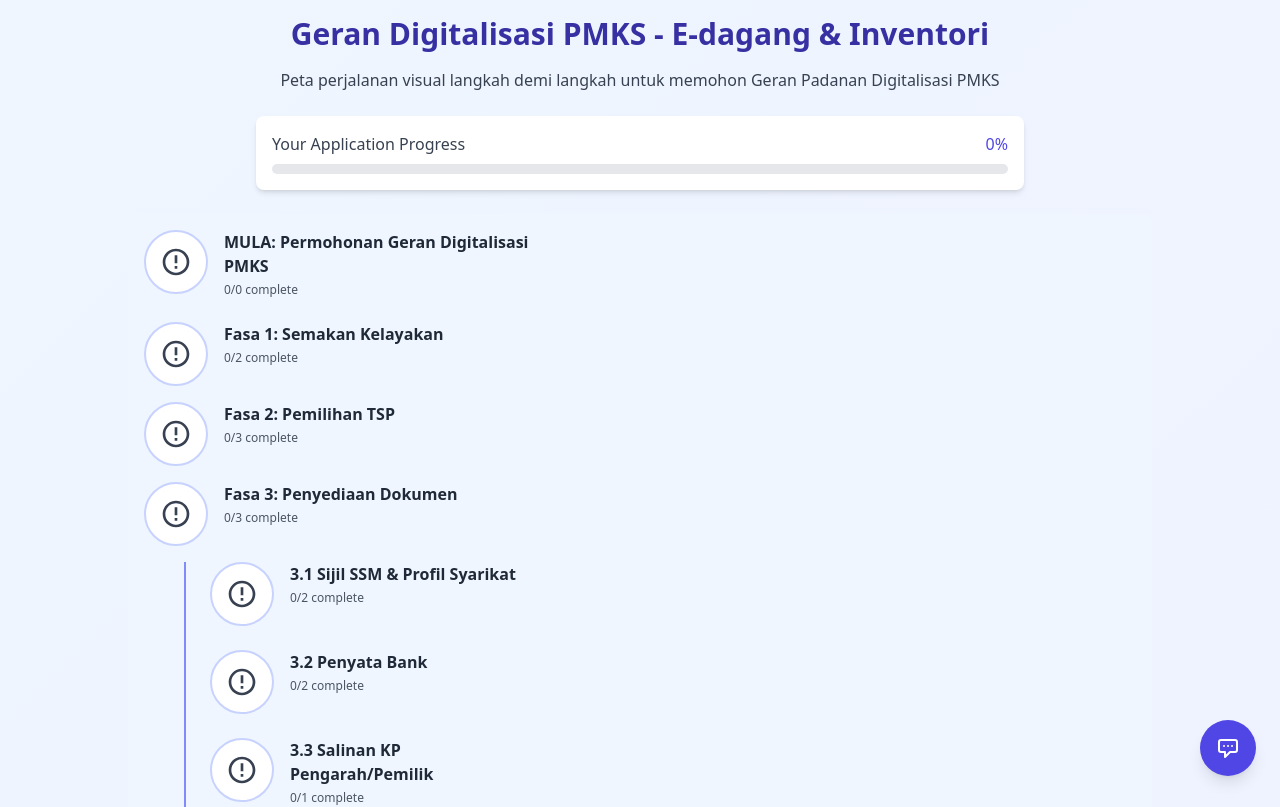
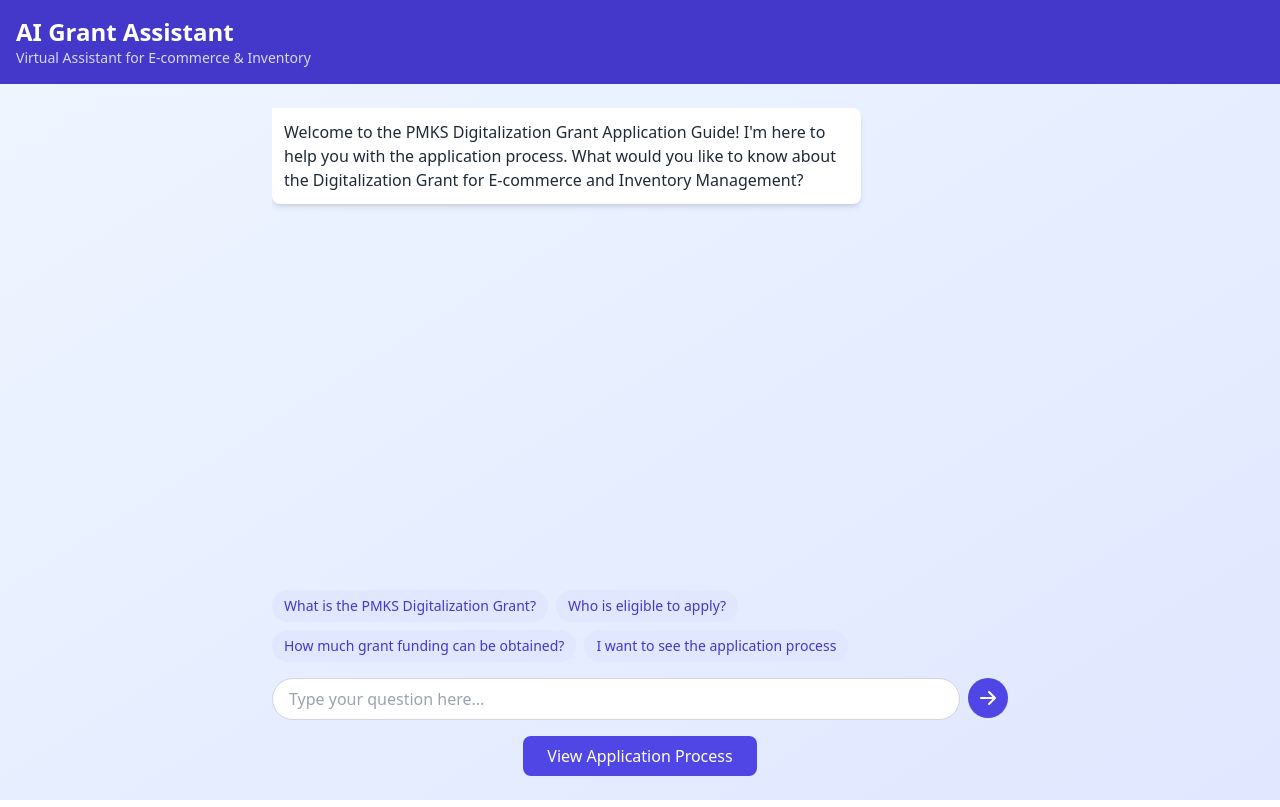
Before and after one commit to karmoonmn/clear-navi, a React (Vite) app: page / in a window 1280 px wide. Shown: the top 807 px of the page. Built offline with nearby package versions, Linux system fonts and the light colour scheme.

Commit message:
add ChatbotPage.jsx

```diff
--- a/src/App.jsx
+++ b/src/App.jsx
@@ -1,10 +1,16 @@
+import { BrowserRouter as Router, Routes, Route, Navigate } from 'react-router-dom'
 import RegistrationProcess from './pages/RegistrationProcess'
+import ChatbotPage from './pages/ChatbotPage'
 
 function App() {
   return (
-    <div>
-      <RegistrationProcess />
-    </div>
+    <Router>
+      <Routes>
+        <Route path="/" element={<ChatbotPage />} />
+        <Route path="/registration" element={<RegistrationProcess />} />
+        <Route path="*" element={<Navigate to="/" replace />} />
+      </Routes>
+    </Router>
   )
 }
 
--- a/src/components/SimpleFlowDiagram.jsx
+++ b/src/components/SimpleFlowDiagram.jsx
@@ -119,11 +119,13 @@ const SimpleFlowDiagram = ({ steps, activeStep, handleStepClick, toggleTaskCompl
                                  <div className="font-semibold text-gray-800">
                                     {step.title}
                                  </div>
+                                 {step.id !== 'NODE_START' && step.id !== 'NODE_END' && (
                                     <div className="text-xs text-gray-600 mt-1">
                                        {step.details && step.details.length ?
                                           `${step.details.filter(d => d.completed).length}/${step.details.length} complete` :
                                           "0/0 complete"}
                                     </div>
+                                 )}
                               </div>
                            </div>
 
@@ -161,11 +163,13 @@ const SimpleFlowDiagram = ({ steps, activeStep, handleStepClick, toggleTaskCompl
                                           <div className="font-semibold text-gray-800">
                                              {nestedStep.title}
                                           </div>
+                                          {nestedStep.id !== 'NODE_START' && nestedStep.id !== 'NODE_END' && (
                                              <div className="text-xs text-gray-600 mt-1">
                                                 {nestedStep.details && nestedStep.details.length ?
                                                    `${nestedStep.details.filter(d => d.completed).length}/${nestedStep.details.length} complete` :
                                                    "0/0 complete"}
                                              </div>
+                                          )}
                                        </div>
                                     </div>
                                  ))}
--- /dev/null
+++ b/src/pages/ChatbotPage.jsx
@@ -0,0 +1,187 @@
+import { useState, useRef, useEffect } from 'react';
+import { useNavigate } from 'react-router-dom';
+import ChatService from '../services/ChatService';
+
+const ChatbotPage = () => {
+   const navigate = useNavigate();
+   const [messages, setMessages] = useState([
+      { sender: 'bot', text: 'Welcome to the PMKS Digitalization Grant Application Guide! I\'m here to help you with the application process. What would you like to know about the Digitalization Grant for E-commerce and Inventory Management?' }
+   ]);
+   const [inputValue, setInputValue] = useState('');
+   const [isTyping, setIsTyping] = useState(false);
+   const messagesEndRef = useRef(null);
+
+   // Suggested questions for initial guidance
+   const suggestedQuestions = [
+      'What is the PMKS Digitalization Grant?',
+      'Who is eligible to apply?',
+      'How much grant funding can be obtained?',
+      'I want to see the application process',
+   ];
+
+   useEffect(() => {
+      scrollToBottom();
+   }, [messages]);
+
+   const scrollToBottom = () => {
+      messagesEndRef.current?.scrollIntoView({ behavior: 'smooth' });
+   };
+
+   const handleSendMessage = (e) => {
+      e.preventDefault();
+      if (!inputValue.trim()) return;
+
+      // Add user message
+      setMessages(prev => [...prev, { sender: 'user', text: inputValue }]);
+      setInputValue('');
+      setIsTyping(true);
+
+      // Simulate AI response with a delay
+      setTimeout(() => {
+         const response = getAIResponse(inputValue);
+         setMessages(prev => [...prev, { sender: 'bot', text: response }]);
+         setIsTyping(false);
+      }, 1000);
+   };
+
+   const handleSuggestedQuestion = (question) => {
+      setMessages(prev => [...prev, { sender: 'user', text: question }]);
+      setIsTyping(true);
+
+      // If user wants to see the process, navigate there
+      if (question === 'I want to see the application process') {
+         setTimeout(() => {
+            setMessages(prev => [...prev, {
+               sender: 'bot',
+               text: 'Great, I\'ll show you the PMKS Digitalization Grant application process step by step.'
+            }]);
+            setTimeout(() => navigate('/registration'), 1500);
+         }, 1000);
+         return;
+      }
+
+      // Regular question handling
+      setTimeout(() => {
+         const response = getAIResponse(question);
+         setMessages(prev => [...prev, { sender: 'bot', text: response }]);
+         setIsTyping(false);
+      }, 1000);
+   };
+
+   const getAIResponse = (question) => {
+      // Simple response logic - in a real app, this would be more sophisticated
+      const questionLower = question.toLowerCase();
+
+      if (questionLower.includes('what is') || questionLower.includes('what are') || questionLower.includes('digitalization grant')) {
+         return 'The PMKS Digitalization Grant is a government initiative to help Micro, Small, and Medium Enterprises (PMKS) adopt digital solutions such as e-commerce and inventory management systems. It aims to enhance business productivity and competitiveness.';
+      }
+
+      if (questionLower.includes('eligible') || questionLower.includes('who') || questionLower.includes('eligibility')) {
+         return 'Eligible businesses include valid Malaysian PMKS with at least 60% equity owned by Malaysian citizens, operational for at least 6 months (3 months for Sabah/Sarawak), and not blacklisted by any government or financial agency.';
+      }
+
+      if (questionLower.includes('value') || questionLower.includes('how much') || questionLower.includes('amount')) {
+         return 'This is a 50:50 matching grant, where the government will fund 50% of the digital solution costs (E-commerce and/or Inventory), subject to certain maximum limits. For the latest information, please refer to the official guidelines.';
+      }
+
+      if (questionLower.includes('see') || questionLower.includes('process') || questionLower.includes('steps')) {
+         return 'I can show you the application process visually. Click the "View Application Process" button to proceed to the step-by-step guide.';
+      }
+
+      return 'For more information about the PMKS Digitalization Grant, please click the "View Application Process" button to see the detailed guide or ask another specific question.';
+   };
+
+   return (
+      <div className="flex flex-col h-screen bg-gradient-to-br from-blue-50 to-indigo-100">
+         {/* Header */}
+         <div className="bg-indigo-700 text-white p-4">
+            <div className="container mx-auto">
+               <h1 className="text-2xl font-bold">AI Grant Assistant</h1>
+               <p className="text-sm opacity-80">Virtual Assistant for E-commerce & Inventory</p>
+            </div>
+         </div>
+
+         {/* Chat Container */}
+         <div className="flex-1 overflow-hidden flex flex-col container mx-auto max-w-3xl px-4 py-6">
+            {/* Messages Area */}
+            <div className="flex-1 overflow-y-auto mb-4">
+               <div className="space-y-4">
+                  {messages.map((message, index) => (
+                     <div
+                        key={index}
+                        className={`flex ${message.sender === 'user' ? 'justify-end' : 'justify-start'}`}
+                     >
+                        <div
+                           className={`max-w-[80%] p-3 rounded-lg ${message.sender === 'user'
+                              ? 'bg-indigo-600 text-white rounded-tr-none'
+                              : 'bg-white text-gray-800 shadow-md rounded-tl-none'
+                              }`}
+                        >
+                           {message.text}
+                        </div>
+                     </div>
+                  ))}
+
+                  {isTyping && (
+                     <div className="flex justify-start">
+                        <div className="bg-white p-3 rounded-lg shadow-md rounded-tl-none">
+                           <div className="flex space-x-1">
+                              <div className="w-2 h-2 bg-gray-400 rounded-full animate-bounce"></div>
+                              <div className="w-2 h-2 bg-gray-400 rounded-full animate-bounce delay-75"></div>
+                              <div className="w-2 h-2 bg-gray-400 rounded-full animate-bounce delay-150"></div>
+                           </div>
+                        </div>
+                     </div>
+                  )}
+
+                  <div ref={messagesEndRef} />
+               </div>
+            </div>
+
+            {/* Suggested Questions */}
+            <div className="mb-4 flex flex-wrap gap-2">
+               {suggestedQuestions.map((question, index) => (
+                  <button
+                     key={index}
+                     onClick={() => handleSuggestedQuestion(question)}
+                     className="bg-indigo-100 text-indigo-700 px-3 py-1.5 rounded-full text-sm hover:bg-indigo-200 transition-colors"
+                  >
+                     {question}
+                  </button>
+               ))}
+            </div>
+
+            {/* Input Area */}
+            <form onSubmit={handleSendMessage} className="flex gap-2">
+               <input
+                  type="text"
+                  value={inputValue}
+                  onChange={(e) => setInputValue(e.target.value)}
+                  placeholder="Type your question here..."
+                  className="flex-1 border border-gray-300 rounded-full px-4 py-2 focus:outline-none focus:ring-2 focus:ring-indigo-500"
+               />
+               <button
+                  type="submit"
+                  className="bg-indigo-600 text-white rounded-full w-10 h-10 flex items-center justify-center hover:bg-indigo-700"
+               >
+                  <svg xmlns="http://www.w3.org/2000/svg" className="h-5 w-5" viewBox="0 0 20 20" fill="currentColor">
+                     <path fillRule="evenodd" d="M10.293 3.293a1 1 0 011.414 0l6 6a1 1 0 010 1.414l-6 6a1 1 0 01-1.414-1.414L14.586 11H3a1 1 0 110-2h11.586l-4.293-4.293a1 1 0 010-1.414z" clipRule="evenodd" />
+                  </svg>
+               </button>
+            </form>
+
+            {/* View Process Button */}
+            <div className="mt-4 flex justify-center">
+               <button
+                  onClick={() => navigate('/registration')}
+                  className="bg-indigo-600 text-white px-6 py-2 rounded-lg font-medium hover:bg-indigo-700 transition-colors"
+               >
+                  View Application Process
+               </button>
+            </div>
+         </div>
+      </div>
+   );
+};
+
+export default ChatbotPage;
--- a/src/pages/RegistrationProcess.jsx
+++ b/src/pages/RegistrationProcess.jsx
@@ -1,5 +1,6 @@
 import { useState, useEffect } from 'react';
-import { grantProcessSteps } from '../data/newData';
+import { useNavigate } from 'react-router-dom';
+import { grantProcessSteps } from '../data/newDataMalay';
 import ProgressBar from '../components/ProgressBar';
 import SimpleFlowDiagram from '../components/SimpleFlowDiagram';
 import StepDetails from '../components/StepDetails';
@@ -8,6 +9,7 @@ import StepIconGenerator from '../components/StepIconGenerator';
 import ChatService from '../services/ChatService';
 
 export default function RegistrationProcess() {
+   const navigate = useNavigate();
    const [steps, setSteps] = useState([]);
    const [activeStep, setActiveStep] = useState(null);
    const [chatbotOpen, setChatbotOpen] = useState(false);
@@ -196,6 +198,19 @@ export default function RegistrationProcess() {
    return (
       <div className="w-full min-h-screen bg-gradient-to-br from-blue-50 to-indigo-50 font-sans p-4">
          <div className="max-w-5xl mx-auto">
+            {/* Back to Chatbot Button */}
+            <div className="mb-4">
+               <button
+                  onClick={() => navigate('/')}
+                  className="flex items-center text-indigo-600 hover:text-indigo-800 font-medium"
+               >
+                  <svg xmlns="http://www.w3.org/2000/svg" className="h-5 w-5 mr-1" viewBox="0 0 20 20" fill="currentColor">
+                     <path fillRule="evenodd" d="M9.707 16.707a1 1 0 01-1.414 0l-6-6a1 1 0 010-1.414l6-6a1 1 0 011.414 1.414L5.414 9H17a1 1 0 110 2H5.414l4.293 4.293a1 1 0 010 1.414z" clipRule="evenodd" />
+                  </svg>
+                  Kembali ke Asisten AI
+               </button>
+            </div>
+
             <h1 className="text-3xl font-bold text-indigo-800 text-center mb-4">
                Geran Digitalisasi PMKS - E-dagang & Inventori
             </h1>
```
Also changed, not shown: src/data/newDataMalay.js (renamed from src/data/newData.js). Lines whose indentation alone changed are shown as unchanged.
